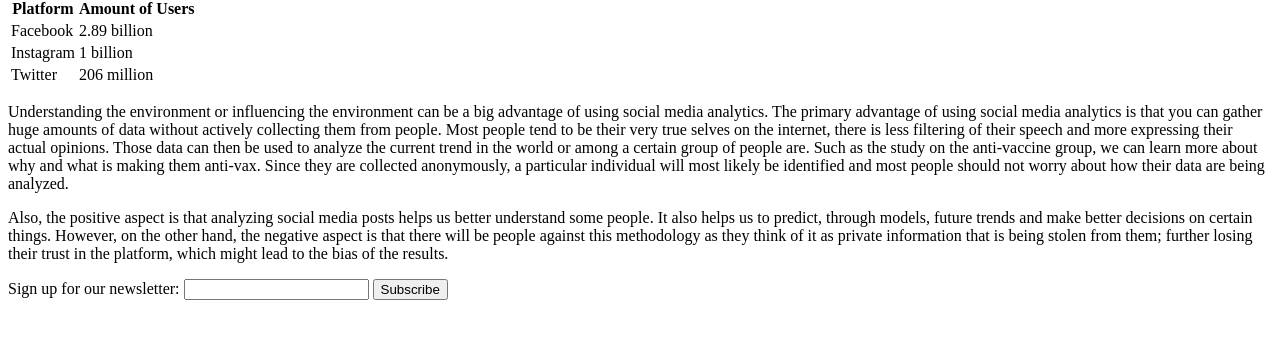
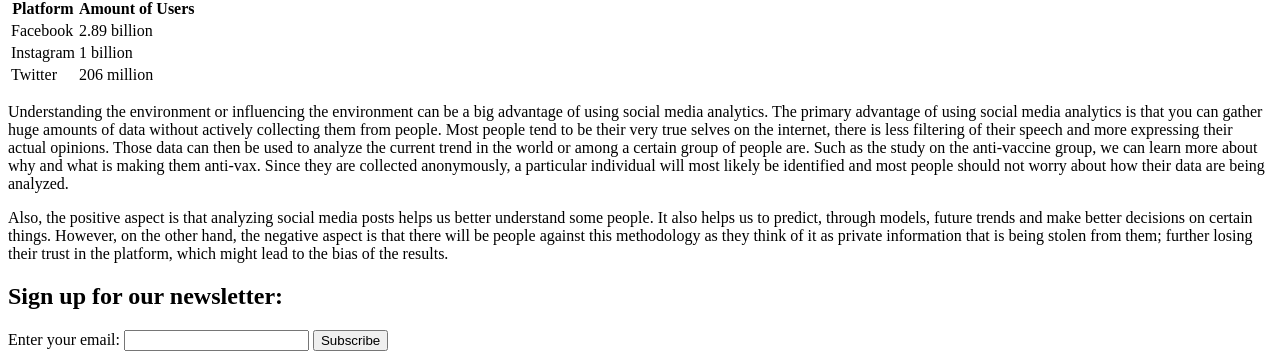
Before and after one commit to lemmylin/mi349_blog, a plain HTML site: page index.html in a window 1280 px wide. Shown: the part 815-1174 px from the top of the page. Before the commit the page ends 1123 px from the top, so only its background shows below. Drawn offline with Linux system fonts and the light colour scheme.

Commit message:
change newsletter

```diff
--- a/index.html
+++ b/index.html
@@ -90,8 +90,9 @@
     </section>
 
     <section>
-        <form action="">
-            <label for="">Sign up for our newsletter:
+        <h2>Sign up for our newsletter:</h2>
+        <form>
+            <label>Enter your email:
                 <input type="email">
             </label>
             <button>Subscribe</button>
```
